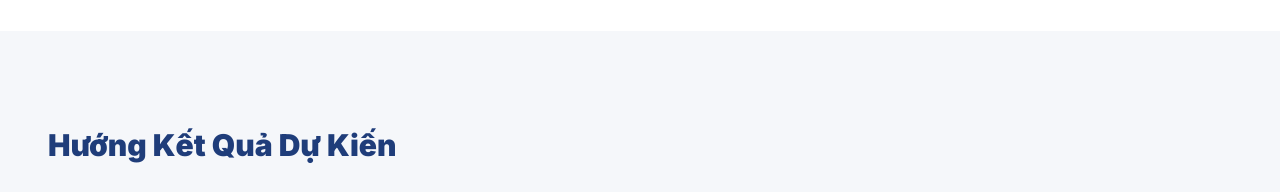
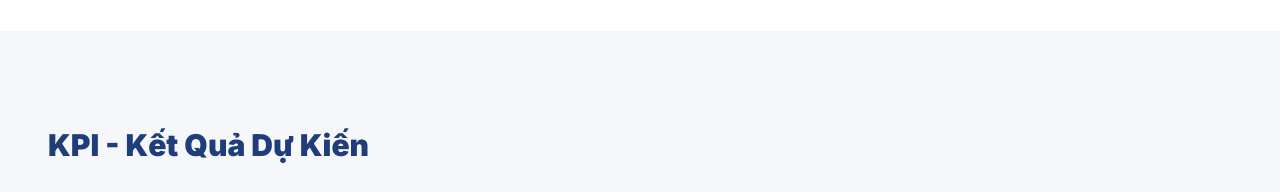
Before and after one commit to lienltpx-cmd/seo_xanh_sge, a plain HTML site: page index.html in a window 1280 px wide. Shown: the part 6520-6712 px from the top of the page. Drawn offline with nearby package versions, Linux system fonts and the light colour scheme.

Commit message:
Update index.html

```diff
--- a/index.html
+++ b/index.html
@@ -405,7 +405,7 @@
         <!-- 11. EXPECTED OUTCOME DIRECTION -->
         <section class="py-24 bg-brand-gray">
             <div class="max-w-7xl mx-auto px-6 lg:px-12">
-                <h2 class="text-3xl font-black text-brand-navy mb-8 reveal">Hướng Kết Quả Dự Kiến</h2>
+                <h2 class="text-3xl font-black text-brand-navy mb-8 reveal">KPI - Kết Quả Dự Kiến</h2>
                 <p class="text-lg text-gray-600 max-w-3xl">Sau 9 tháng, xanhseg.com sẽ có nền tảng vững chắc để:</p>
                 <ul class="mt-8 grid grid-cols-1 md:grid-cols-2 gap-6">
                     <li class="bg-white rounded-3xl p-8 shadow-bento">Tăng 20-30% AI Visibility &amp; được trích dẫn bởi AI</li>
```
